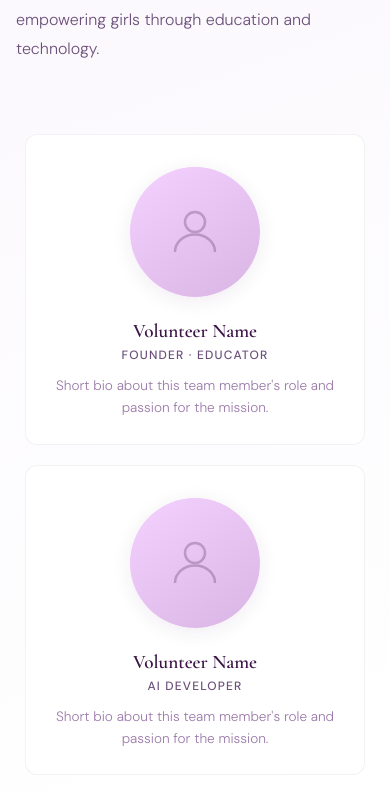
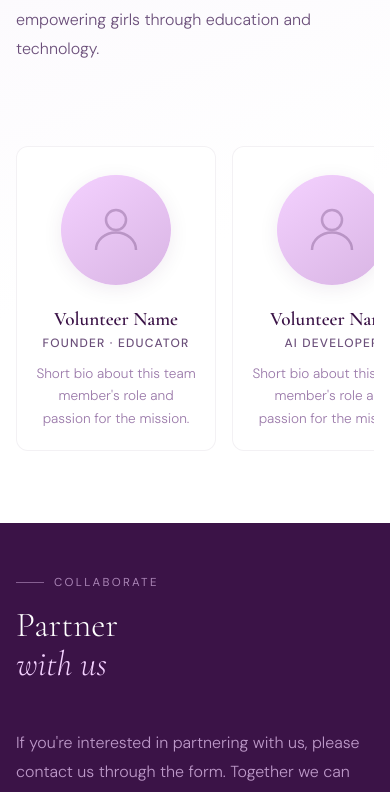
Before and after one commit to kristall268/hearaccess-react, a React (Create React App) app in the folder client/: page / in a window 390 px wide. Shown: the part 1145-1937 px from the top of the page. Built offline with nearby package versions, Linux system fonts and the light colour scheme; no server answers.

Commit message:
Change team grid to flexbox with horizontal scroll
Refactor team grid layout to use flexbox for horizontal scrolling and adjust styles for team cards and arrows.

```diff
--- a/client/src/styles/index.css
+++ b/client/src/styles/index.css
@@ -181,14 +181,32 @@ section { padding: 100px 60px; }
 ═══════════════════════════════════════════════════════════ */
 #team { background: linear-gradient(160deg, #faf7fc 0%, var(--white) 60%); }
 .team-header { margin-bottom: 70px; }
+
+/* ── Scroll wrapper (positions arrows) ── */
+.team-scroll-wrap {
+  position: relative;
+}
+
+/* ── Horizontal scroll container ── */
 .team-grid {
-  display: grid;
-  grid-template-columns: repeat(3, 1fr);
-  gap: 36px;
-  max-width: 1000px;
-  margin: 0 auto;
+  display: flex;
+  gap: 28px;
+  overflow-x: auto;
+  scroll-behavior: smooth;
+  scroll-snap-type: x mandatory;
+  -webkit-overflow-scrolling: touch;
+  padding: 12px 4px 20px;
+
+  /* Hide scrollbar */
+  scrollbar-width: none;
+  -ms-overflow-style: none;
 }
+.team-grid::-webkit-scrollbar { display: none; }
+
+/* ── Fixed-width card ── */
 .team-card {
+  flex: 0 0 260px;
+  scroll-snap-align: start;
   background: var(--white); overflow: visible;
   cursor: pointer; transition: transform 0.35s ease, box-shadow 0.35s ease;
   display: flex; flex-direction: column; align-items: center;
@@ -200,6 +218,57 @@ section { padding: 100px 60px; }
   transform: translateY(-6px);
   box-shadow: 0 12px 36px rgba(59,19,71,0.1);
 }
+
+/* ── Scroll arrows ── */
+.team-arrow {
+  position: absolute;
+  top: 50%;
+  transform: translateY(-50%);
+  z-index: 10;
+  width: 48px; height: 48px;
+  border-radius: 50%;
+  border: 1px solid rgba(59,19,71,0.12);
+  background: rgba(255,255,255,0.92);
+  backdrop-filter: blur(8px);
+  color: var(--deep-purple);
+  font-size: 1.2rem;
+  display: flex; align-items: center; justify-content: center;
+  cursor: pointer;
+  transition: all 0.25s ease;
+  box-shadow: 0 4px 16px rgba(59,19,71,0.1);
+}
+.team-arrow:hover {
+  background: var(--deep-purple);
+  color: var(--lavender);
+  border-color: var(--deep-purple);
+  box-shadow: 0 6px 24px rgba(59,19,71,0.2);
+}
+.team-arrow--left { left: -24px; }
+.team-arrow--right { right: -24px; }
+.team-arrow.hidden { opacity: 0; pointer-events: none; }
+
+/* ── Fade edges to hint scrollability ── */
+.team-scroll-wrap::before,
+.team-scroll-wrap::after {
+  content: '';
+  position: absolute;
+  top: 0; bottom: 0; width: 40px;
+  z-index: 5;
+  pointer-events: none;
+  transition: opacity 0.3s;
+}
+.team-scroll-wrap::before {
+  left: 0;
+  background: linear-gradient(to right, #f8f5fb, transparent);
+  opacity: 0;
+}
+.team-scroll-wrap::after {
+  right: 0;
+  background: linear-gradient(to left, #f8f5fb, transparent);
+}
+.team-scroll-wrap.scrolled-start::before { opacity: 0; }
+.team-scroll-wrap.scrolled-end::after { opacity: 0; }
+.team-scroll-wrap.scrolled-mid::before { opacity: 1; }
 
 /* ── Circular photo wrapper with animated outline ── */
 .team-card-photo {
@@ -470,9 +539,12 @@ section { padding: 100px 60px; }
   .hero-cta { width: 100%; justify-content: center; }
   .hero-right { display: none; }
   section { padding: 64px 20px; }
-  .team-grid { grid-template-columns: repeat(2, 1fr); gap: 24px; }
-  .team-card { padding: 32px 20px 24px; }
-  .team-card-photo { width: 140px; height: 140px; }
+  .team-grid { gap: 20px; }
+  .team-card { flex: 0 0 230px; padding: 32px 20px 24px; }
+  .team-card-photo { width: 130px; height: 130px; }
+  .team-arrow { width: 40px; height: 40px; font-size: 1rem; }
+  .team-arrow--left { left: -8px; }
+  .team-arrow--right { right: -8px; }
   .partnerships-layout { grid-template-columns: 1fr; gap: 40px; margin-top: 36px; }
   .partner-highlight { grid-template-columns: 1fr; margin-top: 32px; }
   .volunteers-layout { grid-template-columns: 1fr; gap: 40px; }
@@ -486,8 +558,12 @@ section { padding: 100px 60px; }
   .hero-left { padding: 90px 20px 52px; }
   .hero-title { font-size: clamp(2.2rem, 11vw, 3rem); }
   section { padding: 52px 16px; }
-  .team-grid { grid-template-columns: 1fr; max-width: 340px; margin: 0 auto; gap: 20px; }
-  .team-card-photo { width: 130px; height: 130px; }
+  .team-grid { gap: 16px; }
+  .team-card { flex: 0 0 200px; padding: 28px 16px 20px; }
+  .team-card-photo { width: 110px; height: 110px; }
+  .team-arrow { width: 36px; height: 36px; font-size: 0.9rem; }
+  .team-arrow--left { left: -4px; }
+  .team-arrow--right { right: -4px; }
   .section-title { font-size: clamp(1.8rem, 9vw, 2.6rem); }
   .p-field input, .p-field textarea, .v-field input, .v-field select, .v-field textarea,
   .c-field input, .c-field textarea { font-size: 1rem; }
```
